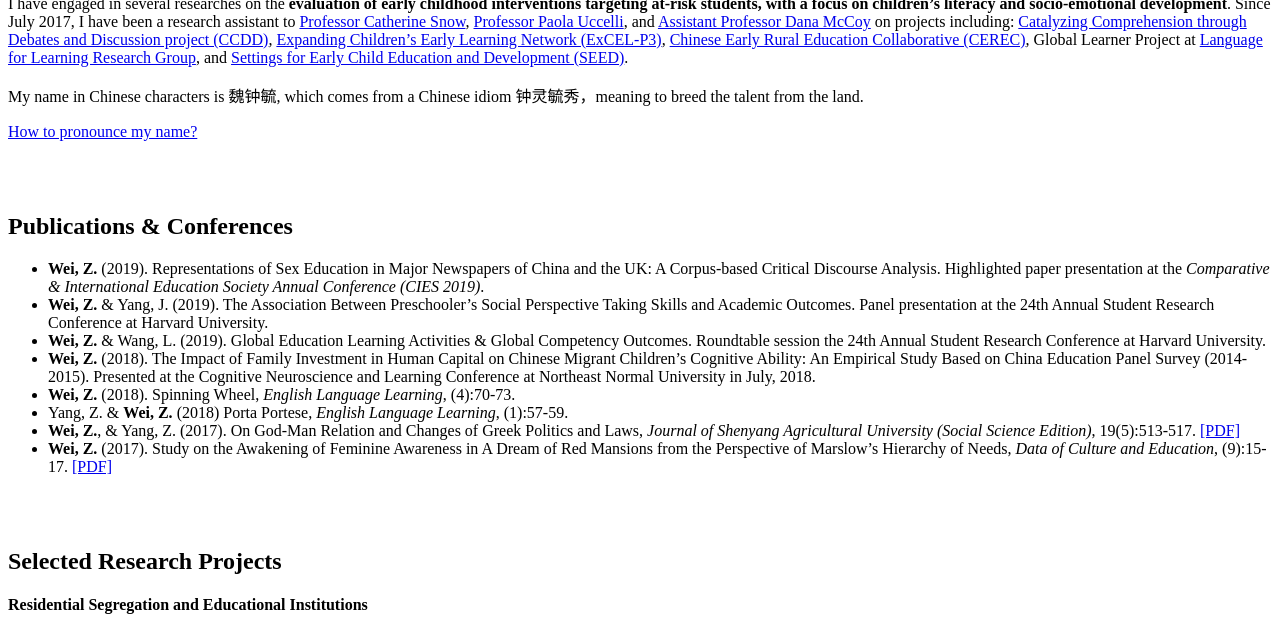
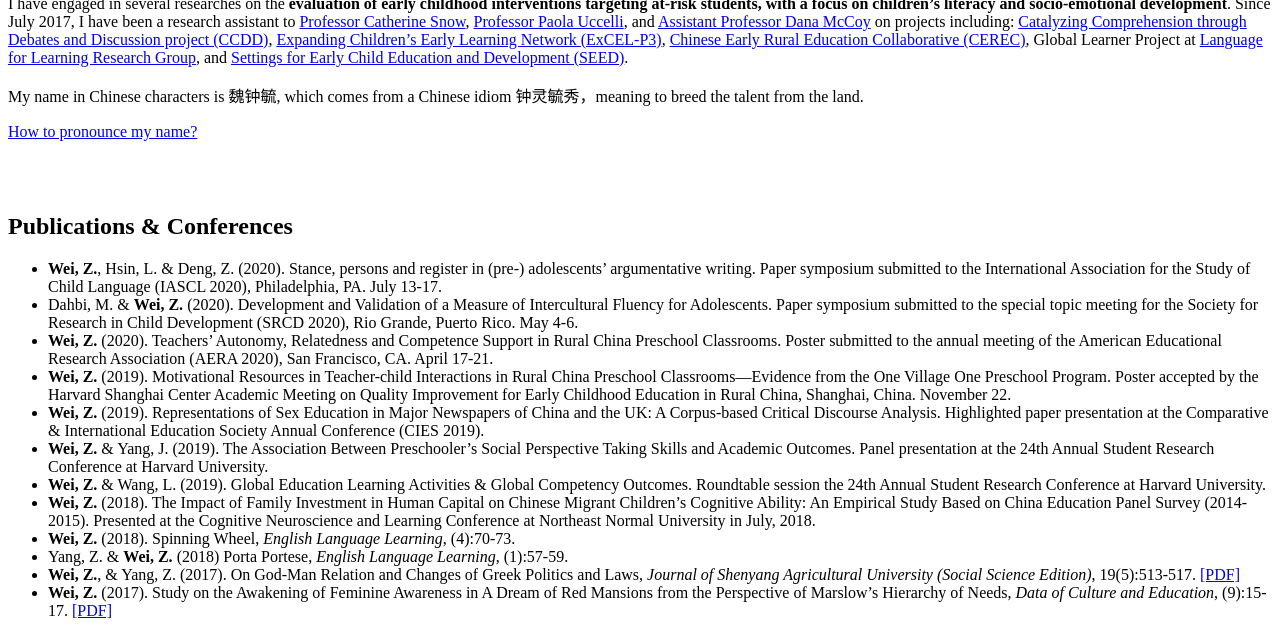
Before and after one commit to Sylviawzy/Sylviawzy.github.io, a Jekyll site: the page built from index.md, in a window 1280 px wide and 900 px high, scrolled down 1386 px, cut to the strip 0-629 px from the top of the window. Built offline with Jekyll 4.4.1, drawn with Linux system fonts in a browser that asks for light colours; our own code applies the rules of GitHub Pages for plain Markdown files; a style sheet for code colours, icons or effects is not loaded; some of the changed text lies outside the part shown.

Commit message:
Update index.md

```diff
--- a/index.md
+++ b/index.md
@@ -11,8 +11,11 @@
 <br><br>
 
 ## Publications & Conferences
-
--	**Wei, Z.** (2019). Representations of Sex Education in Major Newspapers of China and the UK: A Corpus-based Critical Discourse Analysis. Highlighted paper presentation at the _Comparative & International Education Society Annual Conference (CIES 2019)_.
+-	**Wei, Z.**, Hsin, L. & Deng, Z. (2020). Stance, persons and register in (pre-) adolescents’ argumentative writing. Paper symposium submitted to the International Association for the Study of Child Language (IASCL 2020), Philadelphia, PA. July 13-17.
+- Dahbi, M. & **Wei, Z.** (2020). Development and Validation of a Measure of Intercultural Fluency for Adolescents. Paper symposium submitted to the special topic meeting for the Society for Research in Child Development (SRCD 2020), Rio Grande, Puerto Rico. May 4-6.
+-	**Wei, Z.** (2020). Teachers’ Autonomy, Relatedness and Competence Support in Rural China Preschool Classrooms. Poster submitted to the annual meeting of the American Educational Research Association (AERA 2020), San Francisco, CA. April 17-21.
+-	**Wei, Z.** (2019). Motivational Resources in Teacher-child Interactions in Rural China Preschool Classrooms—Evidence from the One Village One Preschool Program. Poster accepted by the Harvard Shanghai Center Academic Meeting on Quality Improvement for Early Childhood Education in Rural China, Shanghai, China. November 22.
+-	**Wei, Z.** (2019). Representations of Sex Education in Major Newspapers of China and the UK: A Corpus-based Critical Discourse Analysis. Highlighted paper presentation at the Comparative & International Education Society Annual Conference (CIES 2019).
 - **Wei, Z.** & Yang, J. (2019). The Association Between Preschooler’s Social Perspective Taking Skills and Academic Outcomes. Panel presentation at the 24th Annual Student Research Conference at Harvard University.
 - **Wei, Z.** & Wang, L. (2019). Global Education Learning Activities & Global Competency Outcomes. Roundtable session the 24th Annual Student Research Conference at Harvard University.
 -	**Wei, Z.** (2018). The Impact of Family Investment in Human Capital on Chinese Migrant Children’s Cognitive Ability: An Empirical Study Based on China Education Panel Survey (2014-2015). Presented at the Cognitive Neuroscience and Learning Conference at Northeast Normal University in July, 2018.
@@ -45,8 +48,9 @@
 
 #### [Language for Learning Research Group at Harvard University](https://projects.iq.harvard.edu/uccelli) | Boston, US | Research Assistant
 _July 2017-present_
-- Devised a coding scheme and coded 261 students’ writings using CLAN (Computerized Language Analysis)
-- Built a multilevel model using STATA assessing associations between Global Intercultural Competence, language backgrounds and the amount of cross-cultural exposure
+-	Conducted IRT, CLT and correlational analyses for 3 research-designed measures for adolescents’ intercultural fluency (IF)
+-	Devised a coding scheme and coded 261 students’ written responses to a hypothetical intercultural scenario using CLAN
+-	Built regression model using STATA to assess links between IF, language status and cultural experiential characteristics
 
 #### [Research Schools International](https://researchschools-international-cmna.squarespace.com/) | Boston, US | Intern Researcher
 _Nov. 2018-May.2019_
```
